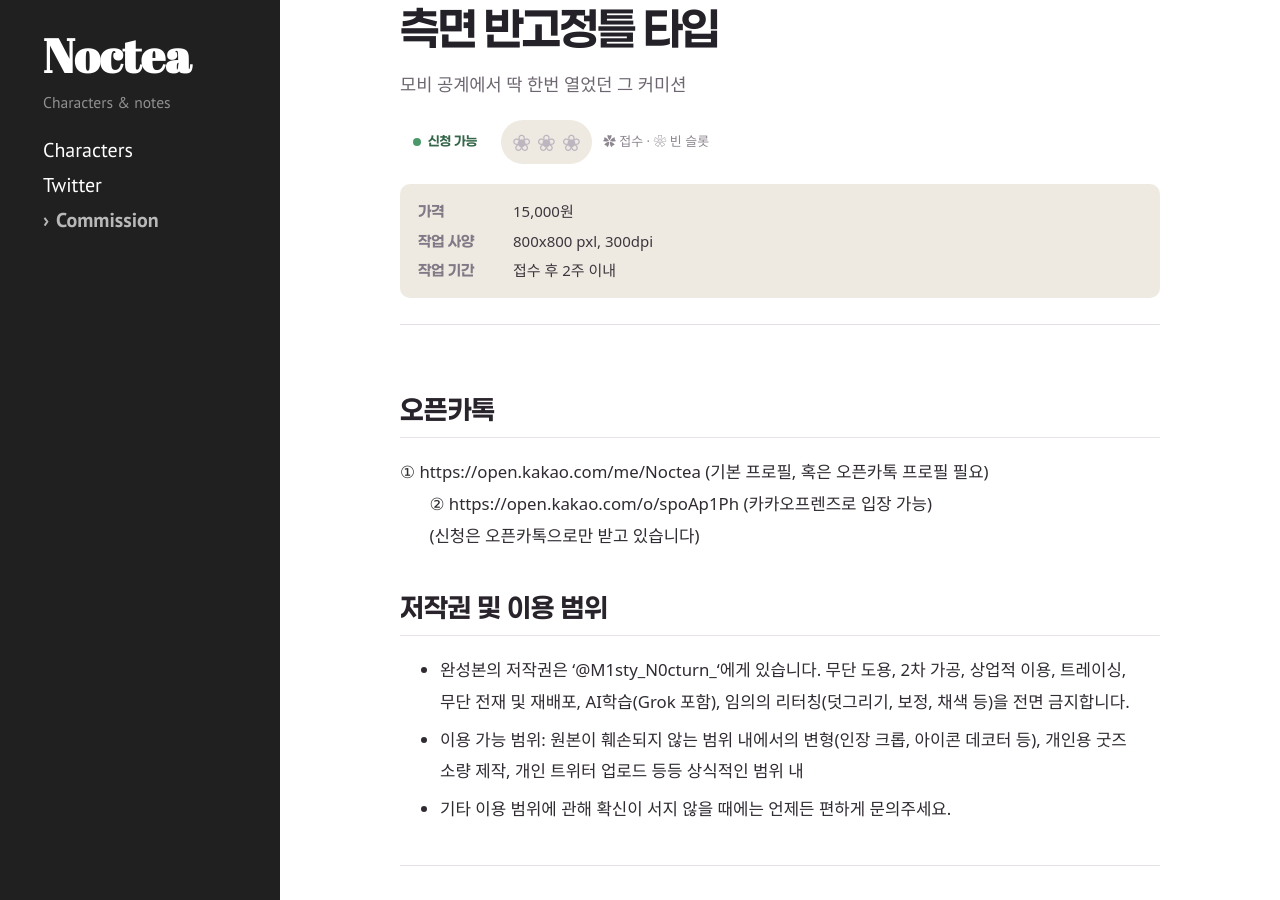
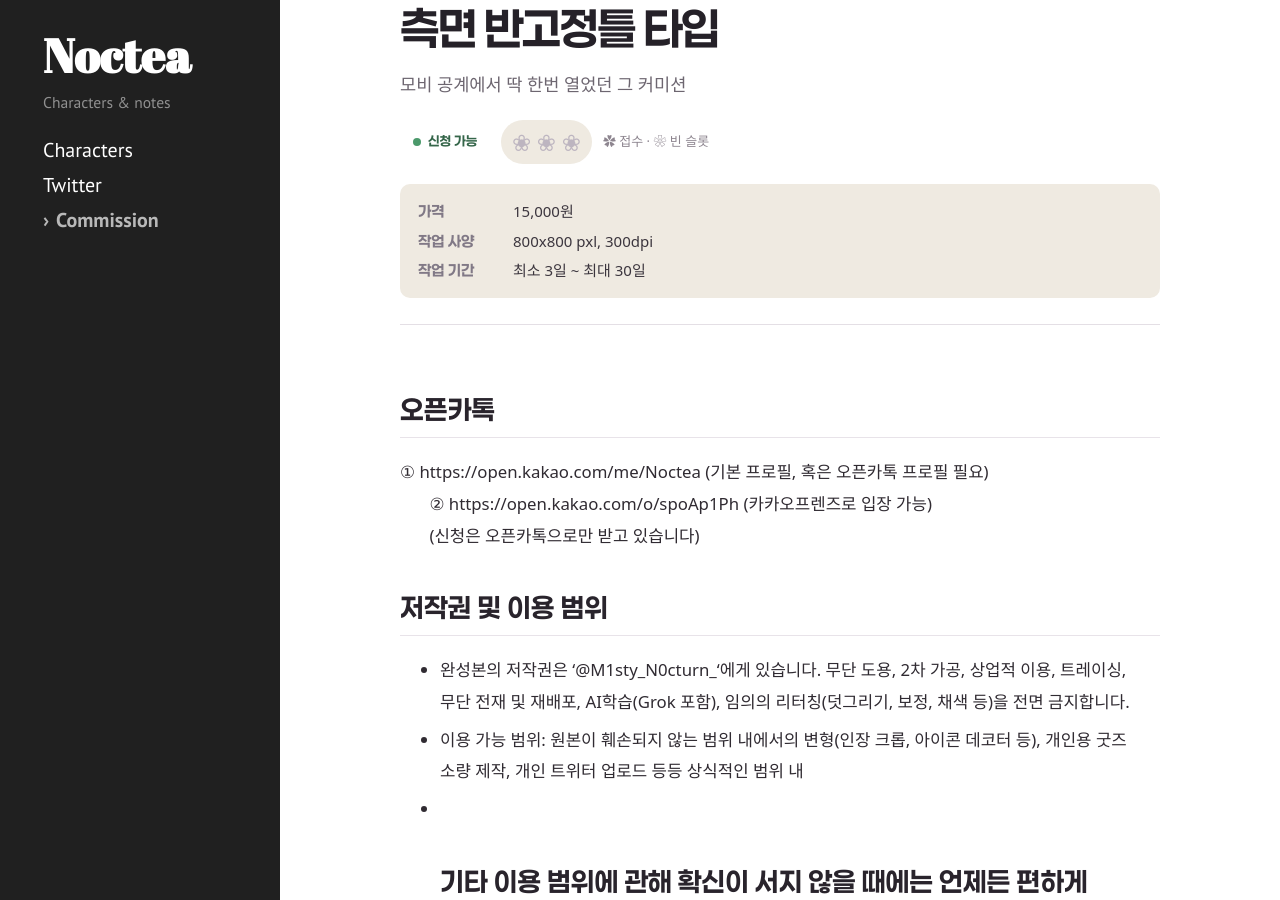
Before and after one commit to mistynocturn-design/noctea-characters, a Jekyll site: the page built from _commissions/side-fixed-type.md, in a window 1280 px wide and 900 px high, scrolled down 602 px. Built offline with Jekyll 4.4.1, drawn with Linux system fonts in a browser that asks for light colours; some web fonts are replaced.

Commit message:
Update side-fixed-type.md

```diff
--- a/_commissions/side-fixed-type.md
+++ b/_commissions/side-fixed-type.md
@@ -8,7 +8,7 @@ slots_total: 3
 slots_filled: 0
 price: "15,000원"
 format: "800x800 pxl, 300dpi"
-work_period: "접수 후 2주 이내"
+work_period: "최소 3일 ~ 최대 30일"
 summary: "모비 공계에서 딱 한번 열었던 그 커미션"
 image: "/noctea-characters/assets/commission/side-fixed-type/썸네일.png"
 accent: "#3e563f"
@@ -25,9 +25,7 @@ updated_at: "2026-07-27"
 - 완성본의 저작권은 '@M1sty_N0cturn_'에게 있습니다. 무단 도용, 2차 가공, 상업적 이용, 트레이싱, 무단 전재 및 재배포, AI학습(Grok 포함), 임의의 리터칭(덧그리기, 보정, 채색 등)을 전면 금지합니다.
 - 이용 가능 범위: 원본이 훼손되지 않는 범위 내에서의 변형(인장 크롭, 아이콘 데코터 등), 개인용 굿즈 소량 제작, 개인 트위터 업로드 등등 상식적인 범위 내
 - 기타 이용 범위에 관해 확신이 서지 않을 때에는 언제든 편하게 문의주세요.
-
 ---
-
 - 모든 완성본에는 하단에 제 본계(공개계) 아이디가 들어갈 예정입니다만, 혹시라도 (과연 계실까 싶지만) 아크릴 키링이나 기타 등등 굿즈 제작을 염두에 두고 계신다면 미리 말씀해 주세요. 뺀 버전도 함께 드리겠습니다.
 - 다만 트위터에 업로드 하실 때에는 함께 넣어드릴 ‘글레이즈+아이디 표기’ 버전의 이미지를 게시해주시면 감사하겠습니다. (타 SNS 게재는 삼가주세요. 인스타, 틱톡 등등 저와 친하지 않은 매체에서 문제가 터졌을 때 대처하기 어렵습니다.)
 
```
